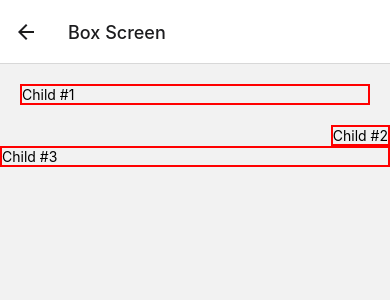
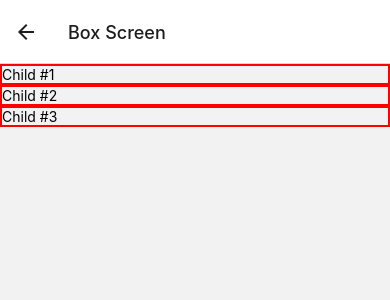
Before and after one commit to DavinderSingh-ds/Training_React_Native_App, a React Native app: screen /BoxScr in a window 390 px wide. Shown: the top 300 px of the page. Built offline with nearby package versions, Linux system fonts and the light colour scheme.

Commit message:
Position Property

```diff
--- a/src/screens/BoxScreen.js
+++ b/src/screens/BoxScreen.js
@@ -28,7 +28,7 @@ const styles = StyleSheet.create({
         borderWidth: 2,
         borderColor: 'red',
         color: 'black',
-        margin: 20,
+        // margin: 20,
         // marginVertical: 20,
         // marginHorizontal: 20,
         // flex:4
@@ -40,7 +40,9 @@ const styles = StyleSheet.create({
         color: 'black',
         // margin: 20,
         // flex:4,
-        alignSelf: 'flex-end',
+        // alignSelf: 'flex-end',
+        // position: 'absolute',
+
     },
     textThreeStyle: {
         borderWidth: 2,
@@ -48,7 +50,7 @@ const styles = StyleSheet.create({
         color: 'black',
         // margin: 20,
         // flex:2,
-        alignSelf: 'stretch',
+        // alignSelf: 'stretch',
     }
 });
 
```
